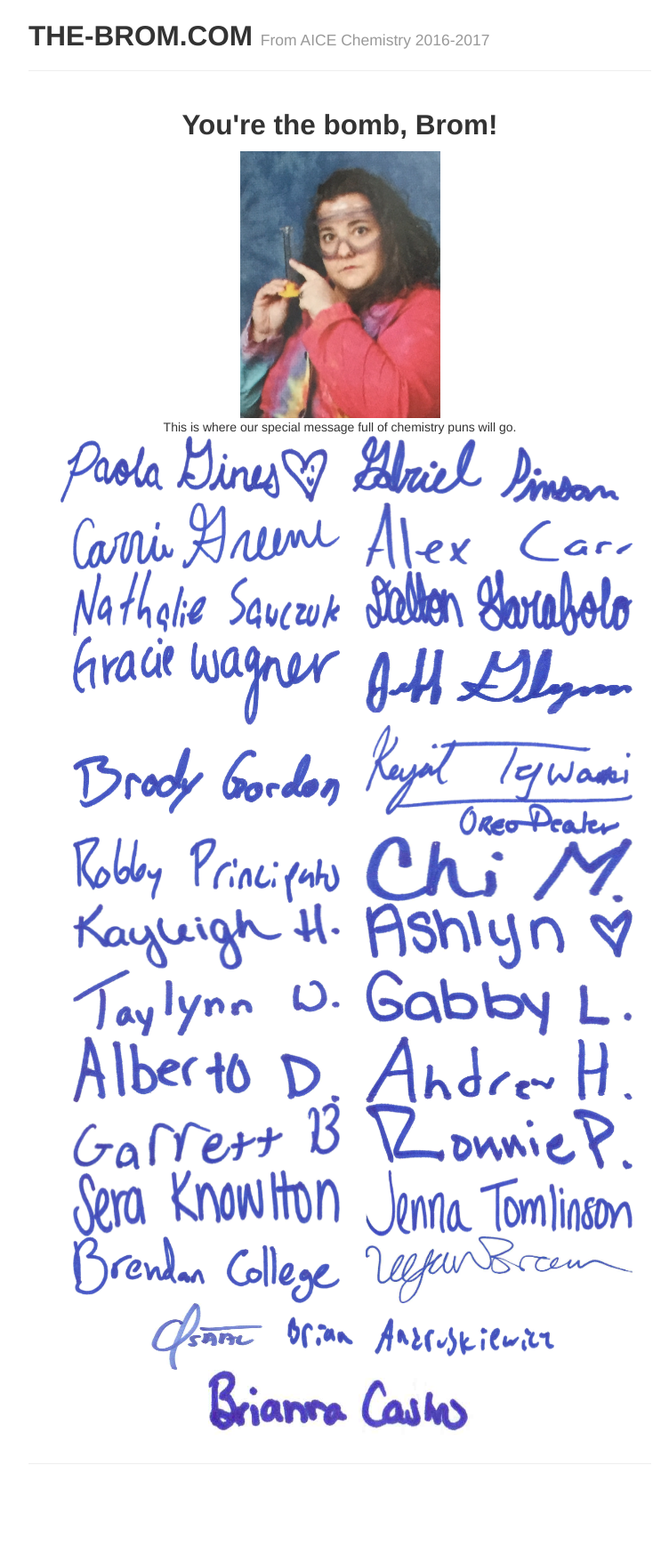
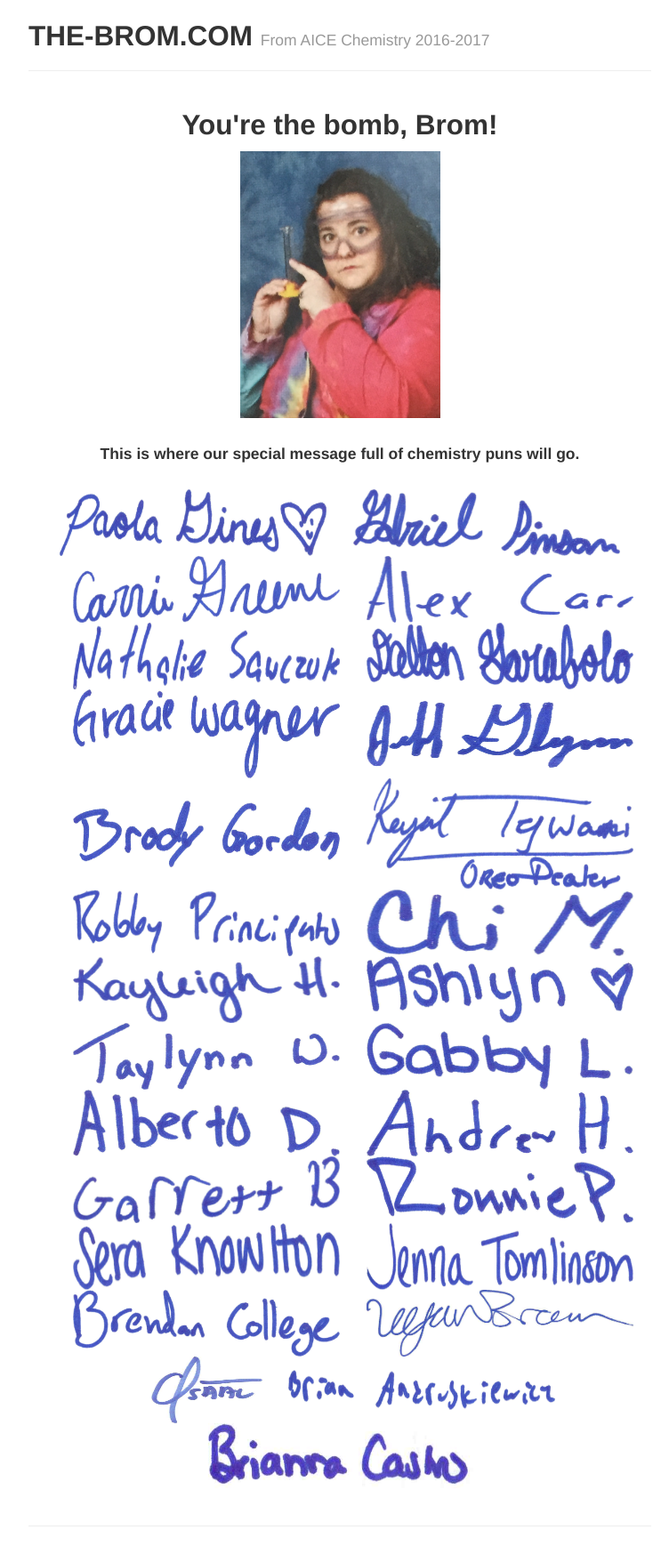
Before and after one commit to the-brom/the-brom.com, a Jekyll site: the page built from index.md, in a window 1280 px wide. Shown: the whole page at 89% size, without its empty margins (258-1001 px from the left). Built offline with Jekyll 4.4.1, drawn with Linux system fonts in a browser that asks for light colours; before the commit the page ends 1677 px from its top, so only the background shows below that.

Commit message:
Update index.md

```diff
--- a/index.md
+++ b/index.md
@@ -8,7 +8,9 @@ description: Mrs. Bromley is THE-BROM.COM!
 <center>
 <h2>You're the bomb, Brom!</h2>
 <img src="bromley.png" alt="The Brom!" style="height:300px;width:225px;"><br>
-This is where our special message full of chemistry puns will go.
+<br>
+<h4>This is where our special message full of chemistry puns will go.<h4>
+<br>
 <img src="signatures_optimized/1.jpg" alt="Signature" style="height:75px;width:300px;"><img src="space.png">
 <img src="signatures_optimized/2.jpg" alt="Signature" style="height:75px;width:300px;"><br><img src="space.png">
 <img src="signatures_optimized/3.jpg" alt="Signature" style="height:75px;width:300px;"><img src="space.png">
```
